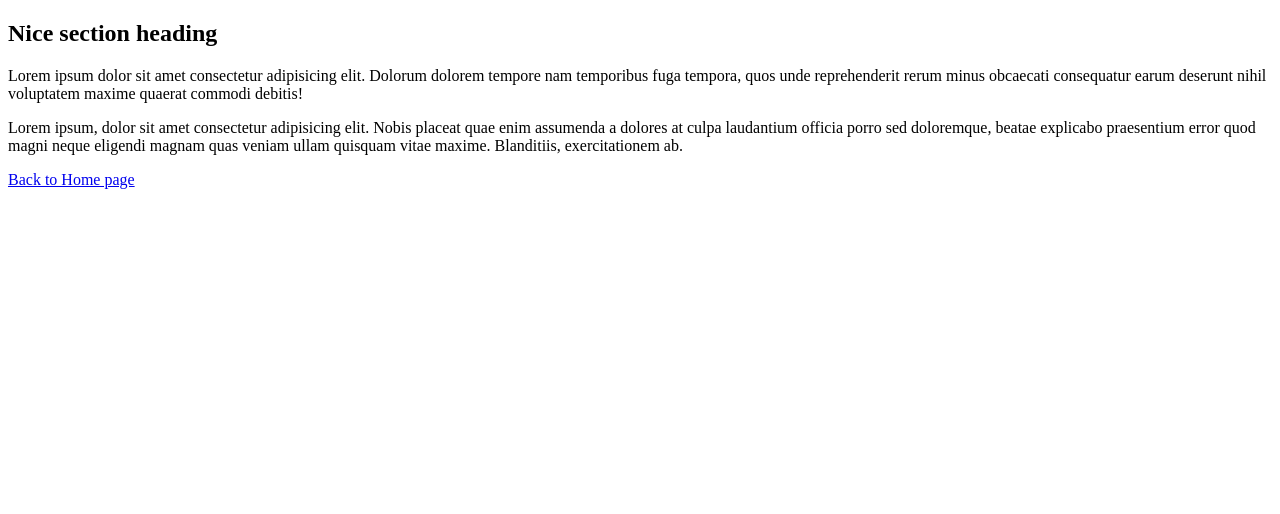
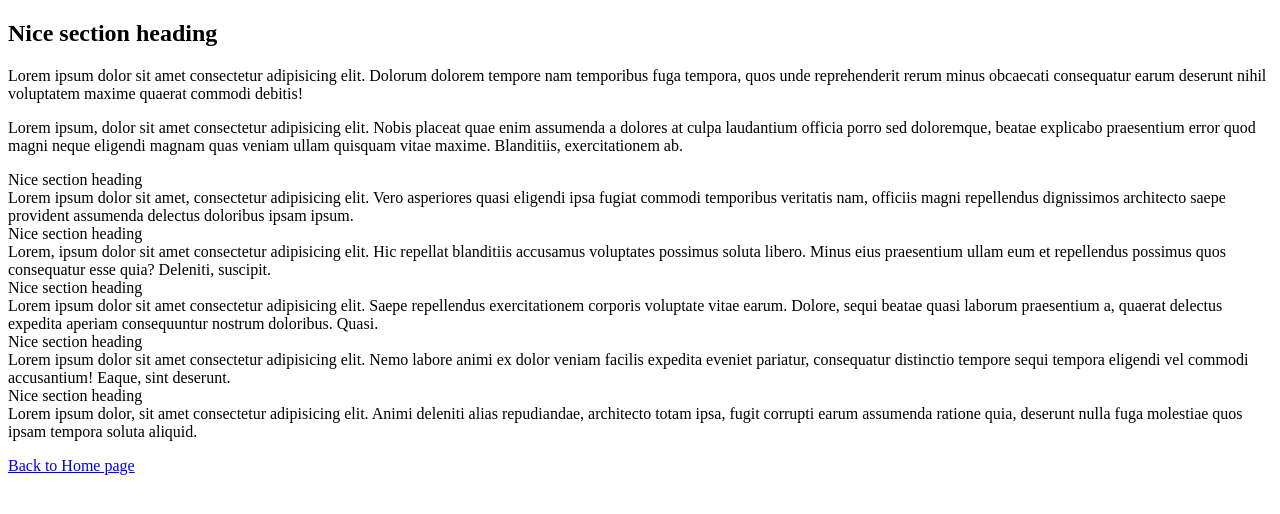
Before and after one commit to Vezhen/vezhen.github.io, a plain HTML site: page page-3.html in a window 1280 px wide. Drawn offline with Linux system fonts and the light colour scheme.

Commit message:
Add files via upload

```diff
--- a/page-3.html
+++ b/page-3.html
@@ -3,6 +3,7 @@
 <head>
     <meta charset="UTF-8">
     <meta name="viewport" content="width=device-width, initial-scale=1.0">
+    <title>Sample Web Page with Sections</title>
     <title>Sample Web Page with Sections</title>
 <meta name="description" content="A sample web page with multiple sections.">
     <title>Document</title>
@@ -17,11 +18,11 @@
 
 
     </section>
-<section></section>
-<section></section>
-<section></section>
-<section></section>
-<section></section>
+<section> Nice section heading </section>Lorem ipsum dolor sit amet, consectetur adipisicing elit. Vero asperiores quasi eligendi ipsa fugiat commodi temporibus veritatis nam, officiis magni repellendus dignissimos architecto saepe provident assumenda delectus doloribus ipsam ipsum.
+<section> Nice section heading </section>Lorem, ipsum dolor sit amet consectetur adipisicing elit. Hic repellat blanditiis accusamus voluptates possimus soluta libero. Minus eius praesentium ullam eum et repellendus possimus quos consequatur esse quia? Deleniti, suscipit.
+<section> Nice section heading</section>Lorem ipsum dolor sit amet consectetur adipisicing elit. Saepe repellendus exercitationem corporis voluptate vitae earum. Dolore, sequi beatae quasi laborum praesentium a, quaerat delectus expedita aperiam consequuntur nostrum doloribus. Quasi.
+<section> Nice section heading </section>Lorem ipsum dolor sit amet consectetur adipisicing elit. Nemo labore animi ex dolor veniam facilis expedita eveniet pariatur, consequatur distinctio tempore sequi tempora eligendi vel commodi accusantium! Eaque, sint deserunt.
+<section> Nice section heading </section>Lorem ipsum dolor, sit amet consectetur adipisicing elit. Animi deleniti alias repudiandae, architecto totam ipsa, fugit corrupti earum assumenda ratione quia, deserunt nulla fuga molestiae quos ipsam tempora soluta aliquid.
 
 <p><a href="../index.html">Back to Home page</a></p>
  </main>
```
